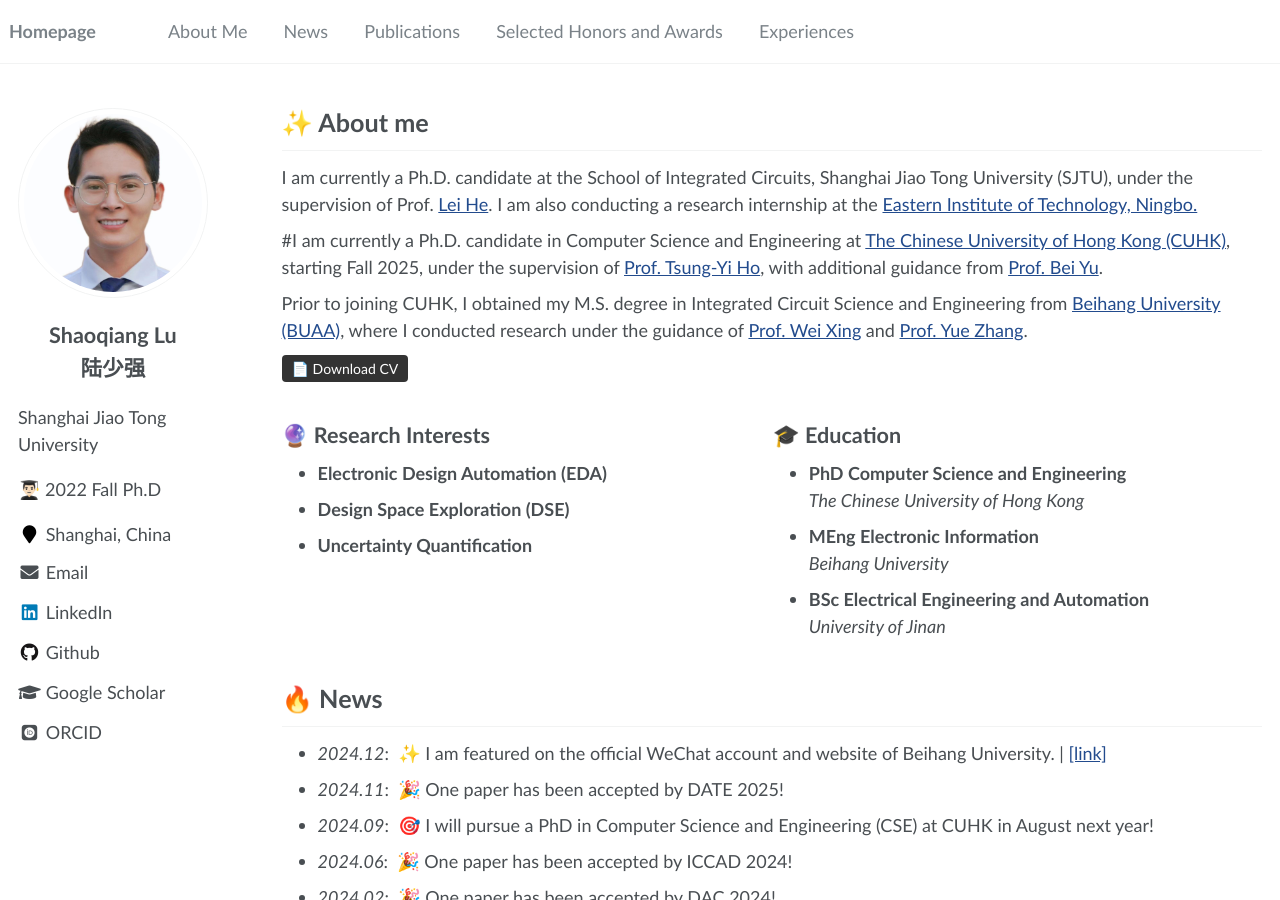
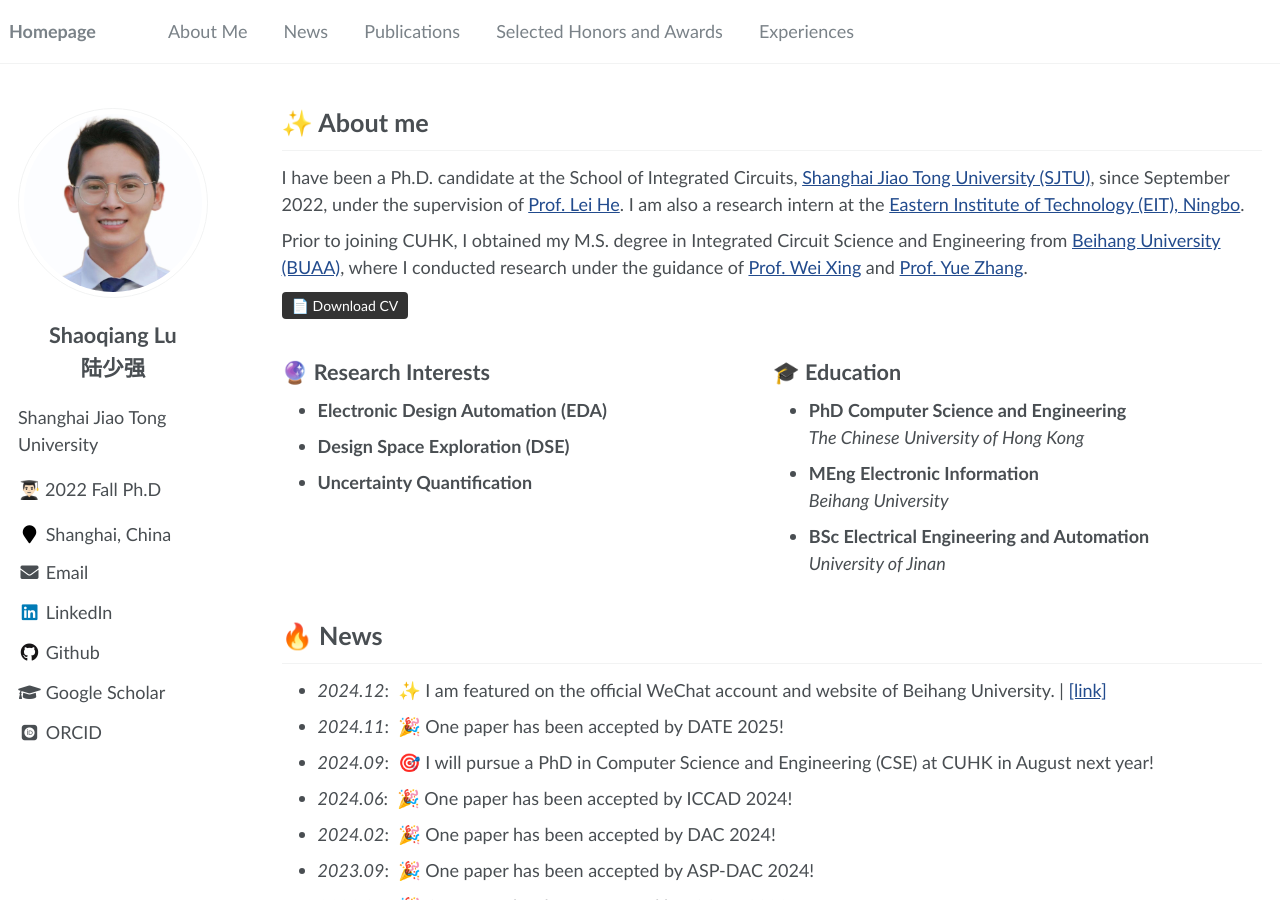
Before and after one commit to ShaoqiangLu/ShaoqangLu.github.io, a Jekyll site: the page built from _pages/about.md, in a window 1280 px wide and 900 px high. Built offline with Jekyll 4.4.1, drawn with Linux system fonts in a browser that asks for light colours; some web fonts are replaced.

Commit message:
Update about.md

```diff
--- a/_pages/about.md
+++ b/_pages/about.md
@@ -19,11 +19,8 @@ redirect_from:
 
 # ✨ About me
 
-I am currently a Ph.D. candidate at the School of Integrated Circuits, Shanghai Jiao Tong University (SJTU), under the supervision of Prof. [Lei He](https://scholar.google.com/citations?user=n_N-PJkAAAAJ&hl=en). I am also conducting a research internship at the [Eastern Institute of Technology, Ningbo.](https://www.eitech.edu.cn/)
+I have been a Ph.D. candidate at the School of Integrated Circuits, [Shanghai Jiao Tong University (SJTU)](https://www.sjtu.edu.cn/), since September 2022, under the supervision of [Prof. Lei He](https://scholar.google.com/citations?user=n_N-PJkAAAAJ&hl=en). I am also a research intern at the [Eastern Institute of Technology (EIT), Ningbo](https://www.eitech.edu.cn/).
 
-
-
-#I am currently a Ph.D. candidate in Computer Science and Engineering at [The Chinese University of Hong Kong (CUHK)](https://www.cuhk.edu.hk/), starting Fall 2025, under the supervision of [Prof. Tsung-Yi Ho](https://tsungyiho.github.io/), with additional guidance from [Prof. Bei Yu](https://www.cse.cuhk.edu.hk/~byu/).
 
 <!-- Her research focuses on [briefly state your research area, e.g., "computer-aided design for integrated circuits" or "algorithmic optimization in electronic design automation"]. -->
 Prior to joining CUHK, I obtained my M.S. degree in Integrated Circuit Science and Engineering from [Beihang University (BUAA)](https://ev.buaa.edu.cn/), where I conducted research under the guidance of [Prof. Wei Xing](https://wxing.me/) and [Prof. Yue Zhang](https://shi.buaa.edu.cn/yuezhang/zh_CN/index.htm).
```
